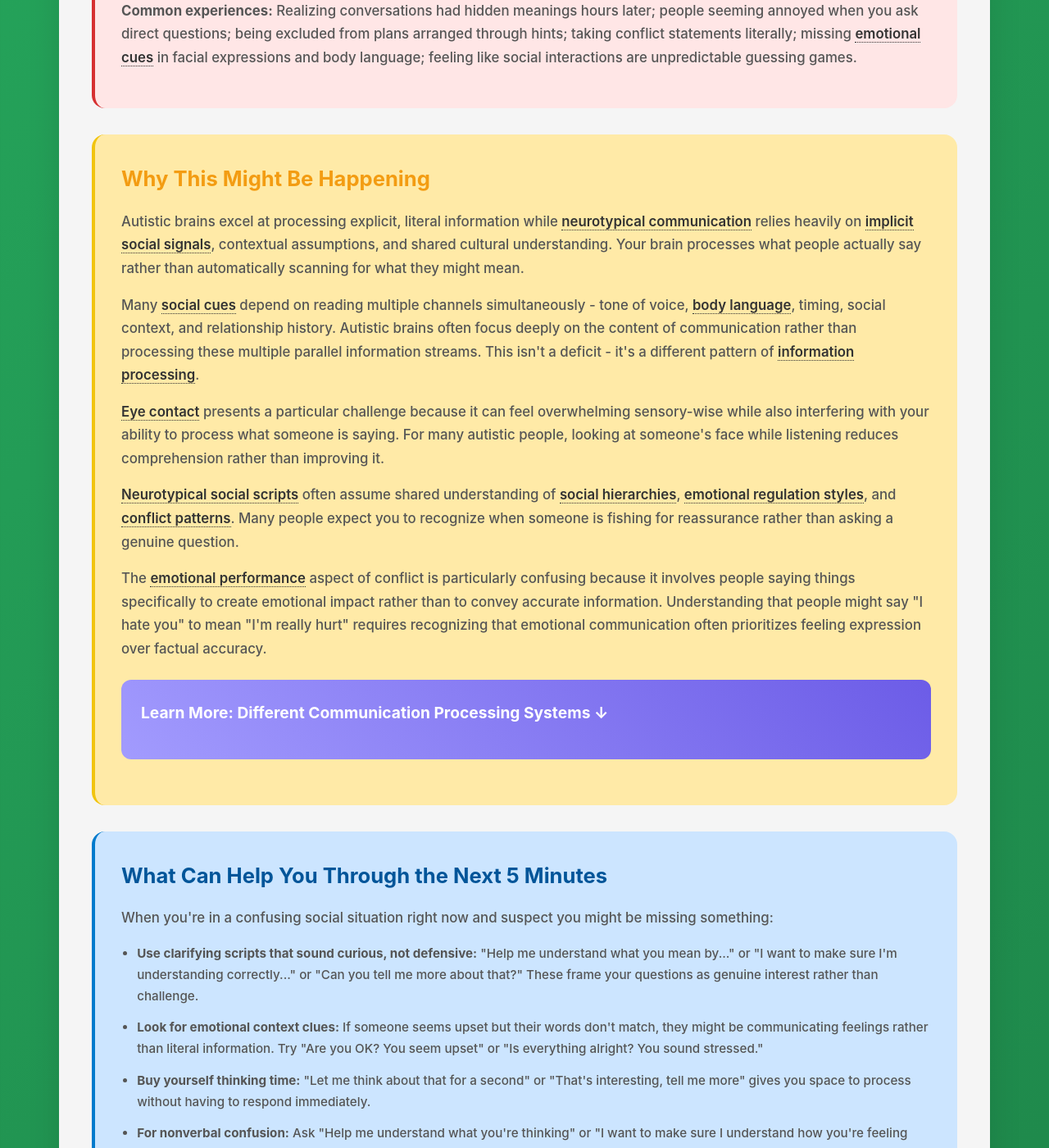
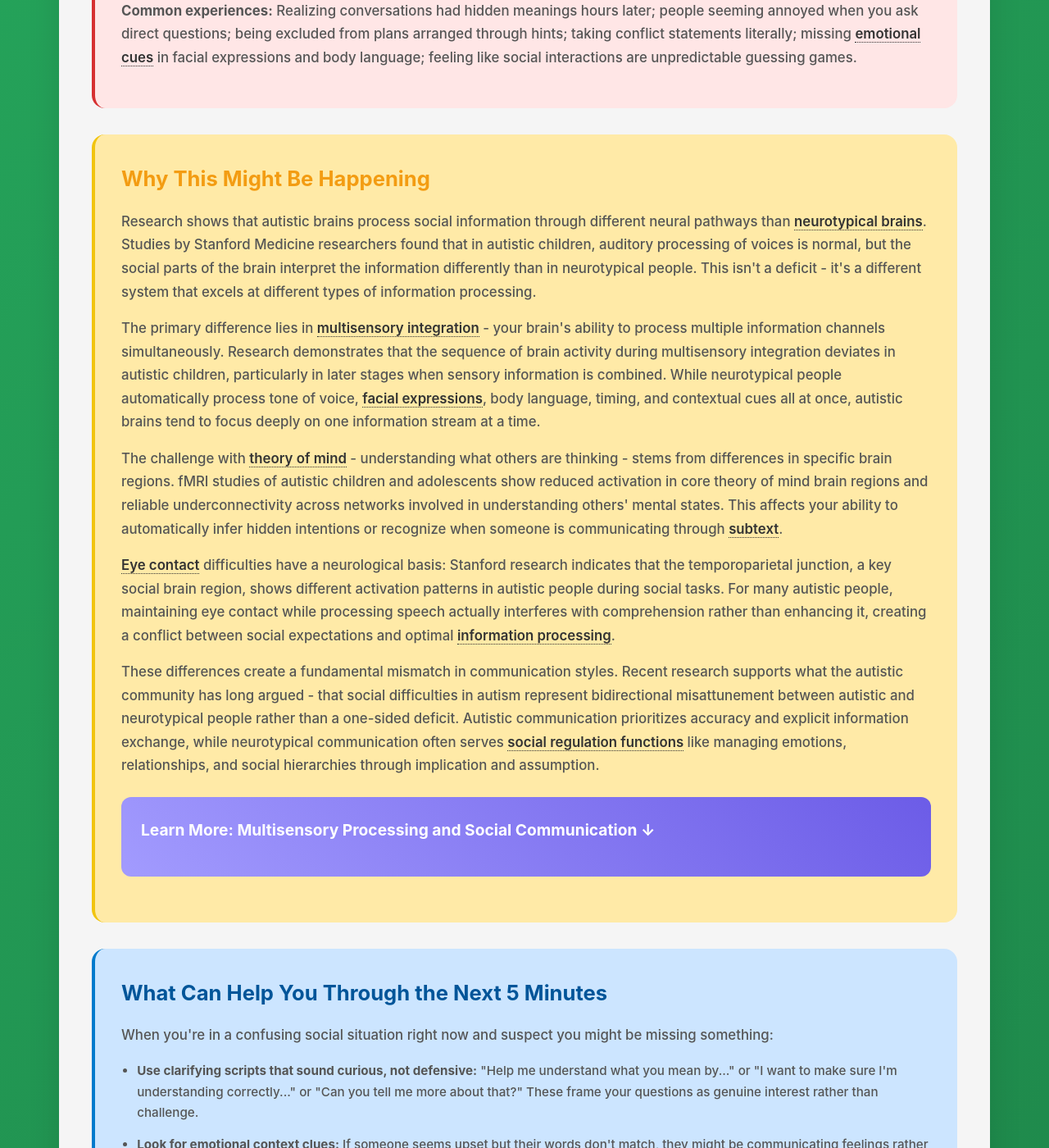
Before and after one commit to neurodivergent-survival-guide/neurodivergent-survival-guide, a Jekyll site: the page built from struggles/missing-social-cues.html, in a window 1280 px wide and 1400 px high, scrolled down 1444 px. Shown: the whole window at 82% size. Built offline with Jekyll 4.4.1, drawn with Linux system fonts in a browser that asks for light colours.

Commit message:
Update missing-social-cues.html

```diff
--- a/struggles/missing-social-cues.html
+++ b/struggles/missing-social-cues.html
@@ -42,24 +42,24 @@ search_terms: ["can't read people", "missing social cues", "people seem mad", "c
 
     <div class="why-section">
         <h2 id="why-this-happens">Why This Might Be Happening</h2>
-        <p>Autistic brains excel at processing explicit, literal information while <a class="jargon">neurotypical communication<span class="tooltip">The communication style used by non-autistic people, which relies heavily on implication and social context</span></a> relies heavily on <a class="jargon">implicit social signals<span class="tooltip">Unspoken communication through tone, timing, context, and assumption of shared social knowledge</span></a>, contextual assumptions, and shared cultural understanding. Your brain processes what people actually say rather than automatically scanning for what they might mean.</p>
+        <p>Research shows that autistic brains process social information through different neural pathways than <a class="jargon">neurotypical brains<span class="tooltip">Brains that develop and function in ways considered typical by society</span></a>. Studies by Stanford Medicine researchers found that in autistic children, auditory processing of voices is normal, but the social parts of the brain interpret the information differently than in neurotypical people. This isn't a deficit - it's a different system that excels at different types of information processing.</p>
 
-        <p>Many <a class="jargon">social cues<span class="tooltip">Nonverbal or implicit signals that convey meaning in social interactions</span></a> depend on reading multiple channels simultaneously - tone of voice, <a class="jargon">body language<span class="tooltip">Communication through posture, gestures, and physical positioning</span></a>, timing, social context, and relationship history. Autistic brains often focus deeply on the content of communication rather than processing these multiple parallel information streams. This isn't a deficit - it's a different pattern of <a class="jargon">information processing<span class="tooltip">How your brain takes in, organizes, and makes sense of information from your environment</span></a>.</p>
+        <p>The primary difference lies in <a class="jargon">multisensory integration<span class="tooltip">How the brain combines information from different senses like sight, sound, and touch to understand the world</span></a> - your brain's ability to process multiple information channels simultaneously. Research demonstrates that the sequence of brain activity during multisensory integration deviates in autistic children, particularly in later stages when sensory information is combined. While neurotypical people automatically process tone of voice, <a class="jargon">facial expressions<span class="tooltip">Emotional and social information conveyed through facial movements</span></a>, body language, timing, and contextual cues all at once, autistic brains tend to focus deeply on one information stream at a time.</p>
 
-        <p><a class="jargon">Eye contact<span class="tooltip">Direct gaze between people, often expected in many cultures but can be overwhelming for autistic people</span></a> presents a particular challenge because it can feel overwhelming sensory-wise while also interfering with your ability to process what someone is saying. For many autistic people, looking at someone's face while listening reduces comprehension rather than improving it.</p>
+        <p>The challenge with <a class="jargon">theory of mind<span class="tooltip">The ability to understand that others have different thoughts, beliefs, and intentions than your own</span></a> - understanding what others are thinking - stems from differences in specific brain regions. fMRI studies of autistic children and adolescents show reduced activation in core theory of mind brain regions and reliable underconnectivity across networks involved in understanding others' mental states. This affects your ability to automatically infer hidden intentions or recognize when someone is communicating through <a class="jargon">subtext<span class="tooltip">The underlying or implicit meaning beneath what's actually being said</span></a>.</p>
 
-        <p><a class="jargon">Neurotypical social scripts<span class="tooltip">Unwritten social rules and expected responses that most non-autistic people learn implicitly</span></a> often assume shared understanding of <a class="jargon">social hierarchies<span class="tooltip">Unspoken power dynamics and status relationships that influence how people are expected to communicate</span></a>, <a class="jargon">emotional regulation styles<span class="tooltip">Different ways people manage and express their feelings, often with expectations that others will respond appropriately</span></a>, and <a class="jargon">conflict patterns<span class="tooltip">Predictable ways that arguments and disagreements typically unfold and resolve in relationships</span></a>. Many people expect you to recognize when someone is fishing for reassurance rather than asking a genuine question.</p>
+        <p><a class="jargon">Eye contact<span class="tooltip">Direct gaze between people, often expected in many cultures but can be overwhelming for autistic people</span></a> difficulties have a neurological basis: Stanford research indicates that the temporoparietal junction, a key social brain region, shows different activation patterns in autistic people during social tasks. For many autistic people, maintaining eye contact while processing speech actually interferes with comprehension rather than enhancing it, creating a conflict between social expectations and optimal <a class="jargon">information processing<span class="tooltip">How your brain takes in, organizes, and makes sense of information from your environment</span></a>.</p>
 
-        <p>The <a class="jargon">emotional performance<span class="tooltip">Expressing feelings through exaggerated or dramatic language for emotional impact rather than literal communication</span></a> aspect of conflict is particularly confusing because it involves people saying things specifically to create emotional impact rather than to convey accurate information. Understanding that people might say "I hate you" to mean "I'm really hurt" requires recognizing that emotional communication often prioritizes feeling expression over factual accuracy.</p>
+        <p>These differences create a fundamental mismatch in communication styles. Recent research supports what the autistic community has long argued - that social difficulties in autism represent bidirectional misattunement between autistic and neurotypical people rather than a one-sided deficit. Autistic communication prioritizes accuracy and explicit information exchange, while neurotypical communication often serves <a class="jargon">social regulation functions<span class="tooltip">Communication that manages relationships, emotions, and social hierarchies rather than just exchanging information</span></a> like managing emotions, relationships, and social hierarchies through implication and assumption.</p>
 
         <div class="learn-more" onclick="toggleLearnMore(this)">
-            <h3>Learn More: Different Communication Processing Systems ↓</h3>
+            <h3>Learn More: Multisensory Processing and Social Communication ↓</h3>
             <div class="learn-more-content">
-                <p><a class="jargon">Pragmatic language<span class="tooltip">The social use of language, including understanding context, subtext, and implied meanings</span></a> involves understanding not just what words mean, but how they function in social contexts. <a class="jargon">Theory of mind<span class="tooltip">The ability to understand that others have different thoughts, beliefs, and intentions than your own</span></a> research suggests that autistic people often process others' mental states differently, focusing more on observable behaviors than on inferring hidden intentions.</p>
+                <p>Dr. Fakhri Shafai's research explains that extra connections within local sensory areas create excess "noise" in autistic brains, making it difficult to filter out unimportant sensory information. Weak connections between distant brain areas - like sensory regions and social processing centers - make sensory comprehension in social contexts particularly challenging.</p>
 
-                <p>Autistic communication tends to prioritize <a class="jargon">informational exchange<span class="tooltip">Communication focused on sharing accurate information and understanding</span></a> while <a class="jargon">neurotypical communication<span class="tooltip">The communication style used by non-autistic people, which relies heavily on implication and social context</span></a> often serves <a class="jargon">social regulation functions<span class="tooltip">Communication that manages relationships, emotions, and social hierarchies rather than just exchanging information</span></a> - managing relationships, emotions, and social status. These different priorities can create communication mismatches even when both people have good intentions.</p>
+                <p>Studies show that alterations in multisensory temporal processing are directly related to deficits in audiovisual speech integration in autistic individuals. This helps explain why conversations feel confusing when multiple communication channels don't align - your brain processes the verbal content and nonverbal cues on different timescales, making integration difficult.</p>
 
-                <p>Research on <a class="jargon">social cognition<span class="tooltip">Mental processes involved in understanding and navigating social situations</span></a> shows that autistic individuals often have intact or superior abilities to understand explicitly stated social information, but may process <a class="jargon">implicit social context<span class="tooltip">Unspoken social information that's assumed to be understood</span></a> differently. This isn't a limitation - it's a different cognitive style that works well in contexts that value direct, clear communication.</p>
+                <p>Longitudinal research indicates that multisensory processing deficits observed in autistic children and teenagers often resolve by adulthood, suggesting that the brain develops compensatory mechanisms over time. This explains why many autistic adults develop successful strategies for navigating social communication despite ongoing differences in processing style.</p>
             </div>
         </div>
     </div>
```
